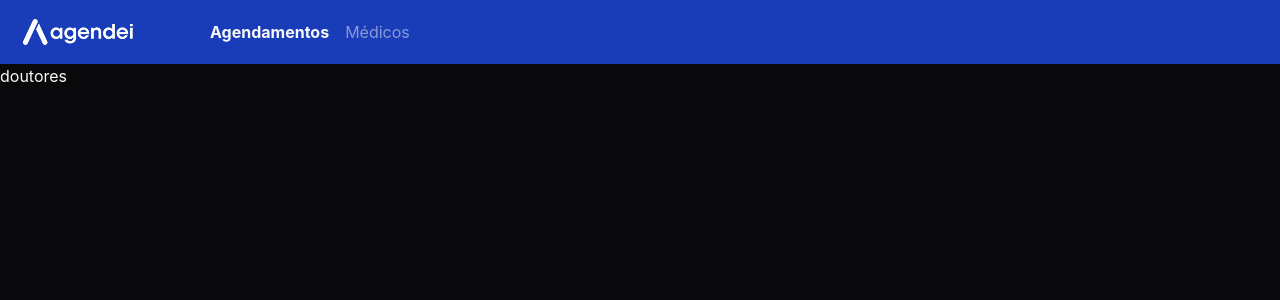
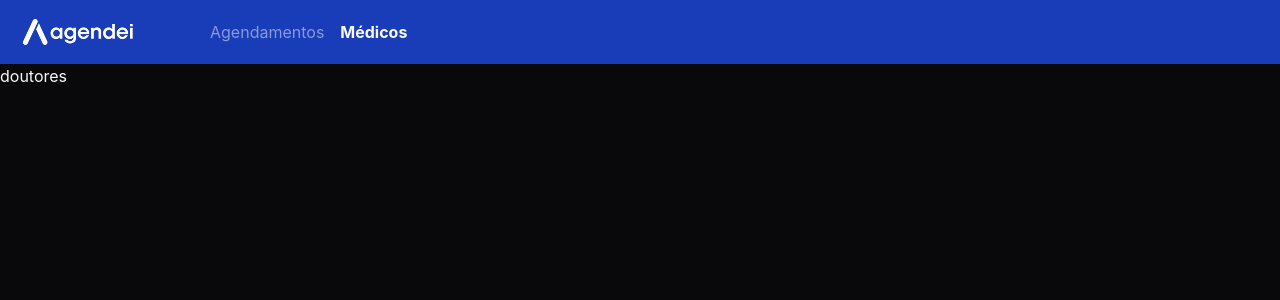
Before and after one commit to Jenilson25Francisco/agendei-web, a React (Vite) app: page /doctors in a window 1280 px wide. Shown: the top 300 px of the page. Built offline with nearby package versions, Linux system fonts and the light colour scheme.

Commit message:
Adiciona lógica para destacar itens de navegação com base na rota atual

```diff
--- a/src/componens/nav-items.tsx
+++ b/src/componens/nav-items.tsx
@@ -1,12 +1,31 @@
-import { Link } from "react-router";
+import { Link, useLocation } from "react-router";
 
 export function NavItems() {
+	const { pathname } = useLocation();
+	let subpage = pathname.split("/")?.[1];
+
+	function Linkness(type: string | null = null) {
+		if (subpage === "") {
+			subpage += "booking";
+		}
+
+		let classes = "text-base";
+
+		if (type === subpage) {
+			classes += " font-bold text-zinc-50";
+		} else {
+			classes += " font-normal text-zinc-50/50";
+		}
+
+		return classes;
+	}
+
 	return (
 		<nav className="flex items-center gap-4">
-			<Link to="/booking" className="font-bold text-base text-zinc-50">
+			<Link to="/booking" className={Linkness("booking")}>
 				Agendamentos
 			</Link>
-			<Link to="/doctors" className="font-normal text-base text-zinc-50/50">
+			<Link to="/doctors" className={Linkness("doctors")}>
 				Médicos
 			</Link>
 		</nav>
```
